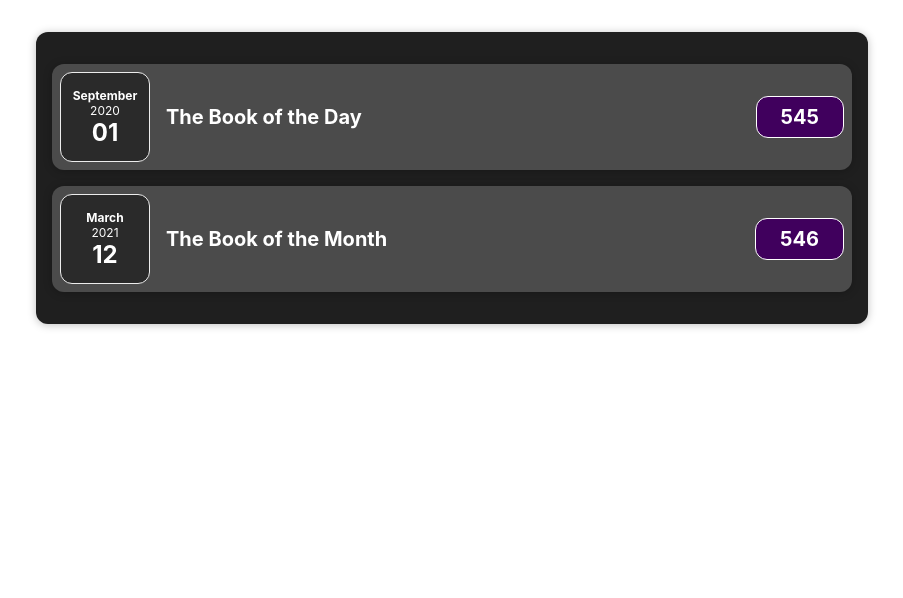
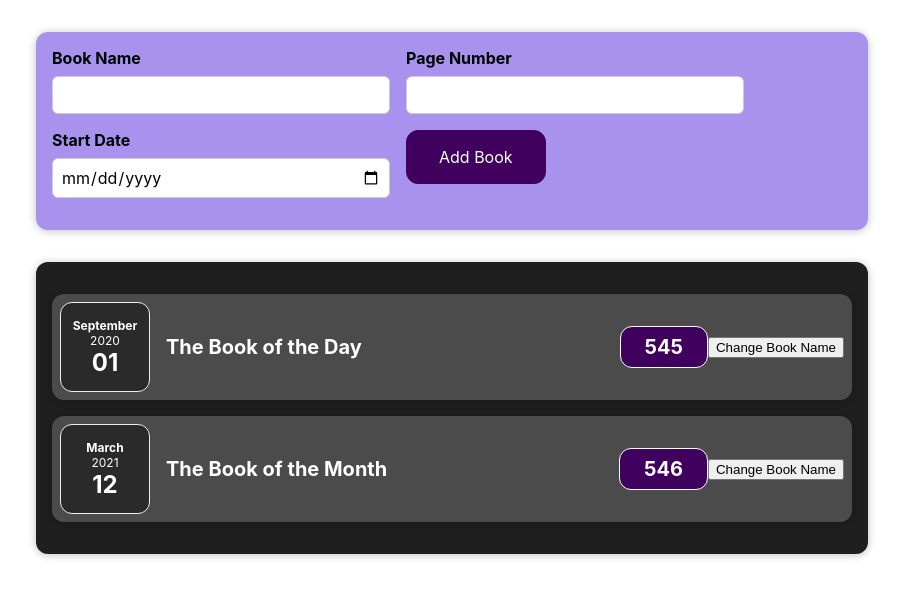
Before and after one commit to zeynepdndr/book-folk, a React (Create React App) app: page / in a window 1280 px wide. Shown: the top 598 px of the page, without its empty margins (188-1091 px from the left). Built offline with nearby package versions, Linux system fonts and the light colour scheme.

Commit message:
Add new book functionality

```diff
--- a/src/App.js
+++ b/src/App.js
@@ -1,4 +1,5 @@
 import Books from "./components/Books/Books";
+import NewBooks from "./components/NewBook/NewBook";
 
 function App() {
   const books = [
@@ -16,8 +17,13 @@ function App() {
     },
   ];
 
+  const addBookHandler = (book) => {
+    console.log(book);
+  };
+
   return (
     <div>
+      <NewBooks onAddBook={addBookHandler} />
       <Books items={books} />
     </div>
   );
--- a/src/components/Books/BookItem.js
+++ b/src/components/Books/BookItem.js
@@ -1,8 +1,14 @@
+import React, { useState } from "react";
 import BookDate from "./BookDate";
 import "./BookItem.css";
 import Card from "../UI/Card";
 
 function BookItem(props) {
+  const [name, setName] = useState(props.item.name);
+  const clickHadler = () => {
+    setName("updated");
+  };
+
   return (
     <Card className="book-item">
       <BookDate date={props.item.startDate} />
@@ -10,6 +16,7 @@ function BookItem(props) {
         <h2>{props.item.name}</h2>
         <div className="book-item__page">{props.item.page}</div>
       </div>
+      <button onClick={clickHadler}>Change Book Name</button>
     </Card>
   );
 }
--- /dev/null
+++ b/src/components/NewBook/BookForm.css
@@ -0,0 +1,26 @@
+.new-book__controls {
+  display: flex;
+  flex-wrap: wrap;
+  gap: 1rem;
+  margin-bottom: 1rem;
+  text-align: left;
+}
+
+.new-book__control label {
+  font-weight: bold;
+  margin-bottom: 0.5rem;
+  display: block;
+}
+
+.new-book__control input {
+  font: inherit;
+  padding: 0.5rem;
+  border-radius: 6px;
+  border: 1px solid #ccc;
+  width: 20rem;
+  max-width: 100%;
+}
+
+.new-book__actions {
+  text-align: right;
+}
--- /dev/null
+++ b/src/components/NewBook/BookForm.js
@@ -0,0 +1,87 @@
+import { useState } from "react";
+import "./BookForm.css";
+
+const BookForm = (props) => {
+  // const [enteredName, setEnteredName] = useState("");
+  // const [enteredPage, setEnteredPage] = useState("");
+  // const [enteredDate, setEnteredDate] = useState("");
+
+  const [userInput, setUserInput] = useState({
+    enteredName: "",
+    enteredPage: "",
+    enteredDate: "",
+  });
+
+  const nameChangeHandler = (event) => {
+    //pass in a function to setState
+    //it will receives snapshot of the previous state, safer way to get latest state
+    setUserInput((prevState) => {
+      return { ...prevState, enteredName: event.target.value };
+    });
+    // setUserInput({ ...userInput, enteredName: event.target.value });
+    // setEnteredName(event.target.value);
+  };
+
+  const pageChangeHandler = (event) => {
+    setUserInput({ ...userInput, enteredPage: event.target.value });
+    // setEnteredPage(event.target.value);
+  };
+
+  const dateChangeHandler = (event) => {
+    setUserInput({ ...userInput, enteredDate: event.target.value });
+    // setEnteredDate(event.target.value);
+  };
+
+  const submitHandler = (event) => {
+    event.preventDefault();
+
+    const BookData = {
+      name: userInput.enteredName,
+      page: userInput.enteredPage,
+      date: new Date(userInput.enteredDate),
+    };
+
+    props.onSaveBookData(BookData);
+    setUserInput({ name: "", page: "", date: "" });
+  };
+
+  return (
+    <form onSubmit={submitHandler}>
+      <div className="new-book__controls">
+        <div className="new-book__control">
+          <label>Book Name</label>
+          <input
+            type="text"
+            value={userInput.enteredName}
+            onChange={nameChangeHandler}
+          />
+        </div>
+        <div className="new-book__control">
+          <label>Page Number</label>
+          <input
+            type="number"
+            min="0"
+            step="1"
+            value={userInput.enteredPage}
+            onChange={pageChangeHandler}
+          />
+        </div>
+        <div className="new-book__control">
+          <label>Start Date</label>
+          <input
+            type="date"
+            min="2019-01-01"
+            max="2030-01-01"
+            value={userInput.enteredDate}
+            onChange={dateChangeHandler}
+          />
+        </div>
+        <div className="new-book__actions">
+          <button type="submit">Add Book</button>
+        </div>
+      </div>
+    </form>
+  );
+};
+
+export default BookForm;
--- /dev/null
+++ b/src/components/NewBook/NewBook.css
@@ -0,0 +1,38 @@
+.new-book {
+  background-color: #a892ee;
+  padding: 1rem;
+  margin: 2rem auto;
+  width: 50rem;
+  max-width: 95%;
+  border-radius: 12px;
+  text-align: center;
+  box-shadow: 0 1px 8px rgba(0, 0, 0, 0.25);
+}
+
+.new-book button {
+  font: inherit;
+  cursor: pointer;
+  padding: 1rem 2rem;
+  border: 1px solid #40005d;
+  background-color: #40005d;
+  color: white;
+  border-radius: 12px;
+  margin-right: 1rem;
+}
+
+.new-book button:hover,
+.new-book button:active {
+  background-color: #510674;
+  border-color: #510674;
+}
+
+.new-book button.alternative {
+  color: #220131;
+  border-color: transparent;
+  background-color: transparent;
+}
+
+.new-book button.alternative:hover,
+.new-book button.alternative:active {
+  background-color: #ddb3f8;
+}
--- /dev/null
+++ b/src/components/NewBook/NewBook.js
@@ -0,0 +1,17 @@
+import BookForm from "./BookForm";
+import "./NewBook.css";
+
+const NewBooks = (props) => {
+  const saveBookDataHandler = (enteredBookData) => {
+    const bookData = { ...enteredBookData, id: Math.random() };
+    props.onAddBook(bookData);
+  };
+
+  return (
+    <div className="new-book">
+      <BookForm onSaveBookData={saveBookDataHandler} />
+    </div>
+  );
+};
+
+export default NewBooks;
```
